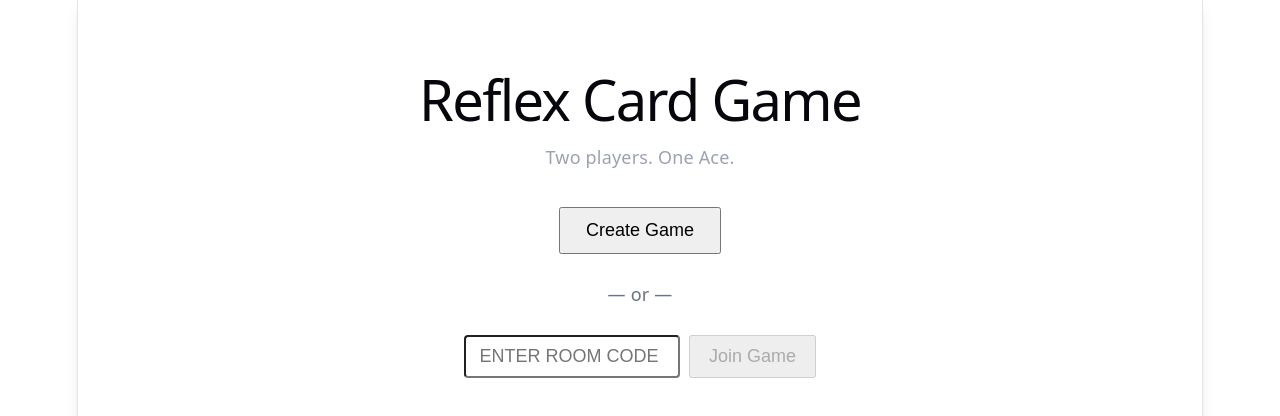
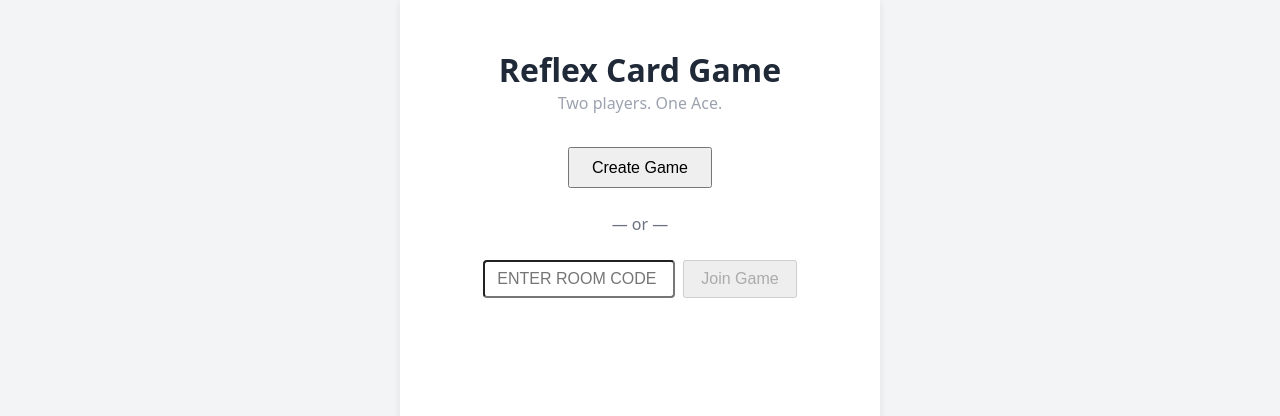
Before and after one commit to mimi0007/reflex-card-game, a React (Vite) app in the folder frontend/: page / in a window 1280 px wide. Shown: the top 416 px of the page. Built offline with nearby package versions, Linux system fonts and the light colour scheme.

Commit message:
Fix: round resolution logic and handle player disconnection in GameScreen

```diff
--- a/frontend/src/components/GameScreen.tsx
+++ b/frontend/src/components/GameScreen.tsx
@@ -42,6 +42,9 @@
         break;
       case "game_over":
         onGameOver(lastMessage.winner, lastMessage.scores, lastMessage.reason);
+        break;
+      case "player_disconnected":
+        onGameOver(playerId, scores, "player_disconnected");
         break;
     }
   }, [lastMessage]);
--- a/frontend/src/index.css
+++ b/frontend/src/index.css
@@ -1,116 +1,4 @@
-:root {
-  --text: #6b6375;
-  --text-h: #08060d;
-  --bg: #fff;
-  --border: #e5e4e7;
-  --code-bg: #f4f3ec;
-  --accent: #aa3bff;
-  --accent-bg: rgba(170, 59, 255, 0.1);
-  --accent-border: rgba(170, 59, 255, 0.5);
-  --social-bg: rgba(244, 243, 236, 0.5);
-  --shadow:
-    rgba(0, 0, 0, 0.1) 0 10px 15px -3px, rgba(0, 0, 0, 0.05) 0 4px 6px -2px;
-
-  --sans: system-ui, 'Segoe UI', Roboto, sans-serif;
-  --heading: system-ui, 'Segoe UI', Roboto, sans-serif;
-  --mono: ui-monospace, Consolas, monospace;
-
-  font: 18px/145% var(--sans);
-  letter-spacing: 0.18px;
-  color-scheme: light dark;
-  color: var(--text);
-  background: var(--bg);
-  font-synthesis: none;
-  text-rendering: optimizeLegibility;
-  -webkit-font-smoothing: antialiased;
-  -moz-osx-font-smoothing: grayscale;
-
-  @media (max-width: 1024px) {
-    font-size: 16px;
-  }
-}
-
-@media (prefers-color-scheme: dark) {
-  :root {
-    --text: #9ca3af;
-    --text-h: #f3f4f6;
-    --bg: #16171d;
-    --border: #2e303a;
-    --code-bg: #1f2028;
-    --accent: #c084fc;
-    --accent-bg: rgba(192, 132, 252, 0.15);
-    --accent-border: rgba(192, 132, 252, 0.5);
-    --social-bg: rgba(47, 48, 58, 0.5);
-    --shadow:
-      rgba(0, 0, 0, 0.4) 0 10px 15px -3px, rgba(0, 0, 0, 0.25) 0 4px 6px -2px;
-  }
-
-  #social .button-icon {
-    filter: invert(1) brightness(2);
-  }
-}
-
-#root {
-  width: 1126px;
-  max-width: 100%;
-  margin: 0 auto;
-  text-align: center;
-  border-inline: 1px solid var(--border);
-  min-height: 100svh;
-  display: flex;
-  flex-direction: column;
-  box-sizing: border-box;
-}
-
-body {
-  margin: 0;
-}
-
 @keyframes pulse {
   from { opacity: 1; }
   to   { opacity: 0.75; }
 }
-
-h1,
-h2 {
-  font-family: var(--heading);
-  font-weight: 500;
-  color: var(--text-h);
-}
-
-h1 {
-  font-size: 56px;
-  letter-spacing: -1.68px;
-  margin: 32px 0;
-  @media (max-width: 1024px) {
-    font-size: 36px;
-    margin: 20px 0;
-  }
-}
-h2 {
-  font-size: 24px;
-  line-height: 118%;
-  letter-spacing: -0.24px;
-  margin: 0 0 8px;
-  @media (max-width: 1024px) {
-    font-size: 20px;
-  }
-}
-p {
-  margin: 0;
-}
-
-code,
-.counter {
-  font-family: var(--mono);
-  display: inline-flex;
-  border-radius: 4px;
-  color: var(--text-h);
-}
-
-code {
-  font-size: 15px;
-  line-height: 135%;
-  padding: 4px 8px;
-  background: var(--code-bg);
-}
```
Also changed, not shown: frontend/src/App.css (+1 -184 lines), 1 other file (tests, documents, lock files or other folders).
